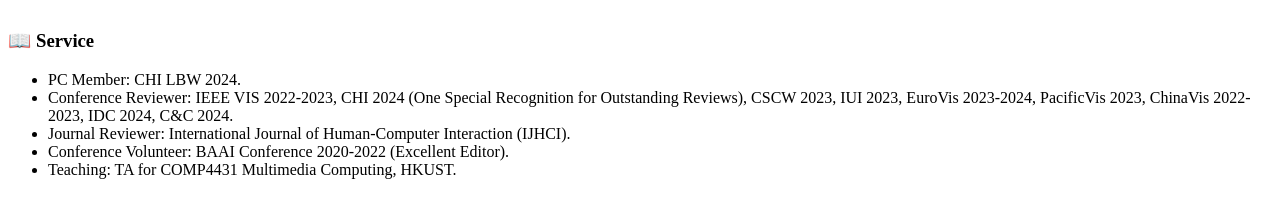
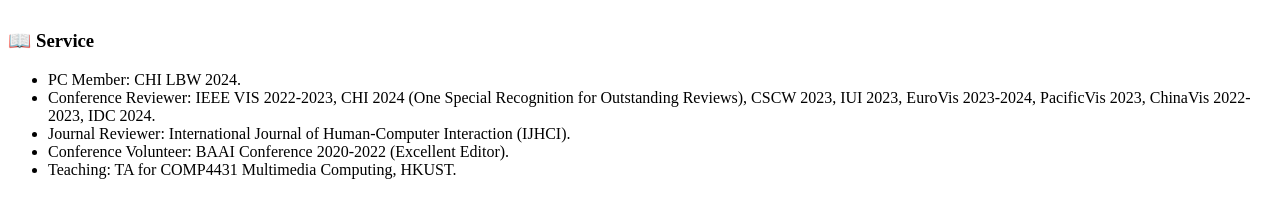
Before and after one commit to ShenLeixian/ShenLeixian1111, a Jekyll site: the page built from _pages/include/service.md, in a window 1280 px wide. Shown: the part 547-765 px from the top of the page. Built offline with Jekyll 4.4.1, drawn with Linux system fonts in a browser that asks for light colours; our own code applies the rules of GitHub Pages for plain Markdown files.

Commit message:
Update service.md

```diff
--- a/_pages/include/service.md
+++ b/_pages/include/service.md
@@ -1,7 +1,7 @@
 # 📖 Service
 
 - PC Member: CHI LBW 2024.
-- Conference Reviewer: IEEE VIS 2022-2023, CHI 2024 (One Special Recognition for Outstanding Reviews), CSCW 2023, IUI 2023, EuroVis 2023-2024, PacificVis 2023, ChinaVis 2022-2023, IDC 2024, C&C 2024.
+- Conference Reviewer: IEEE VIS 2022-2023, CHI 2024 (One Special Recognition for Outstanding Reviews), CSCW 2023, IUI 2023, EuroVis 2023-2024, PacificVis 2023, ChinaVis 2022-2023, IDC 2024.
 - Journal Reviewer: International Journal of Human-Computer Interaction (IJHCI).
 - Conference Volunteer: BAAI Conference 2020-2022 (Excellent Editor).
 - Teaching: TA for COMP4431 Multimedia Computing, HKUST.
```
